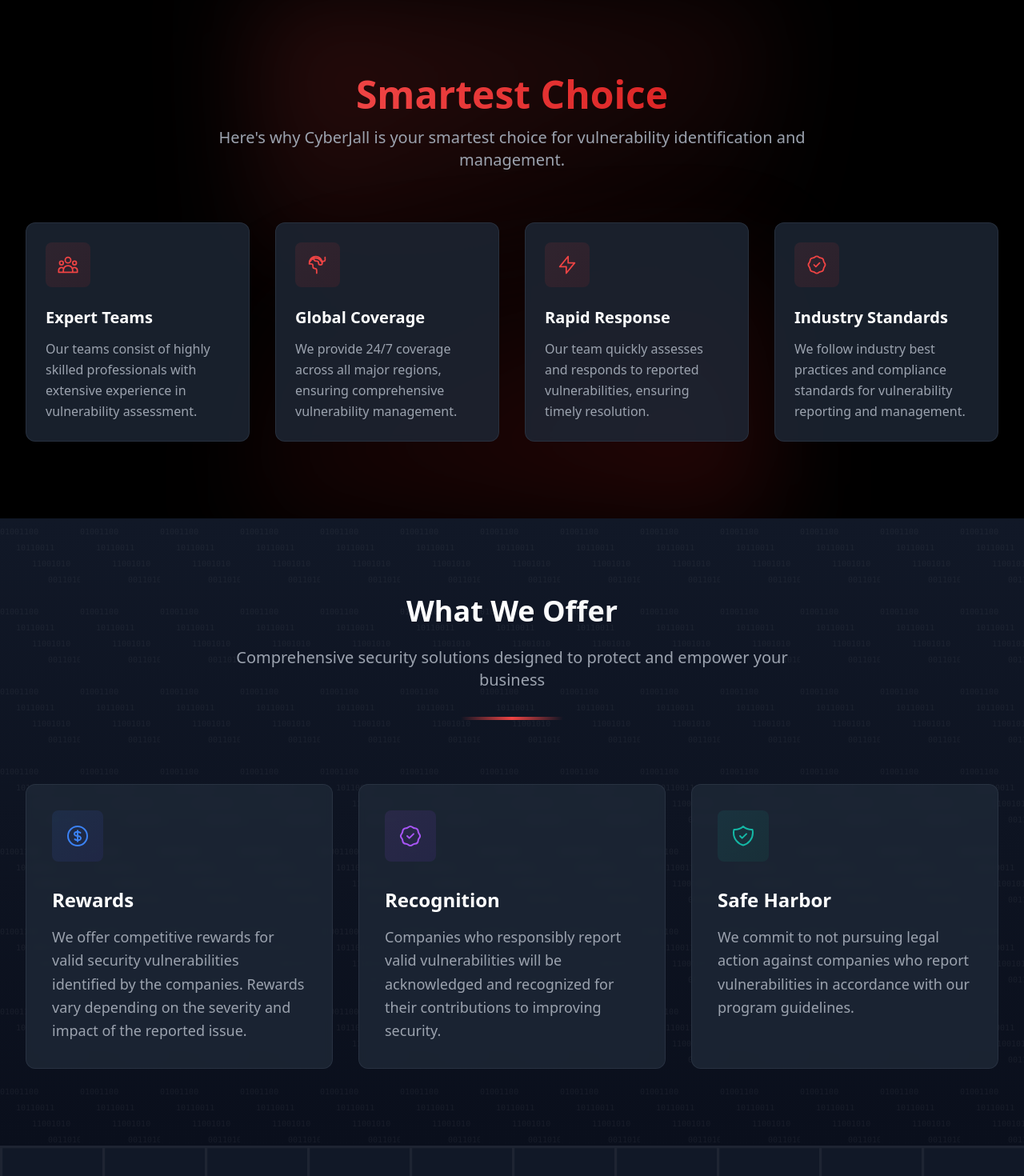
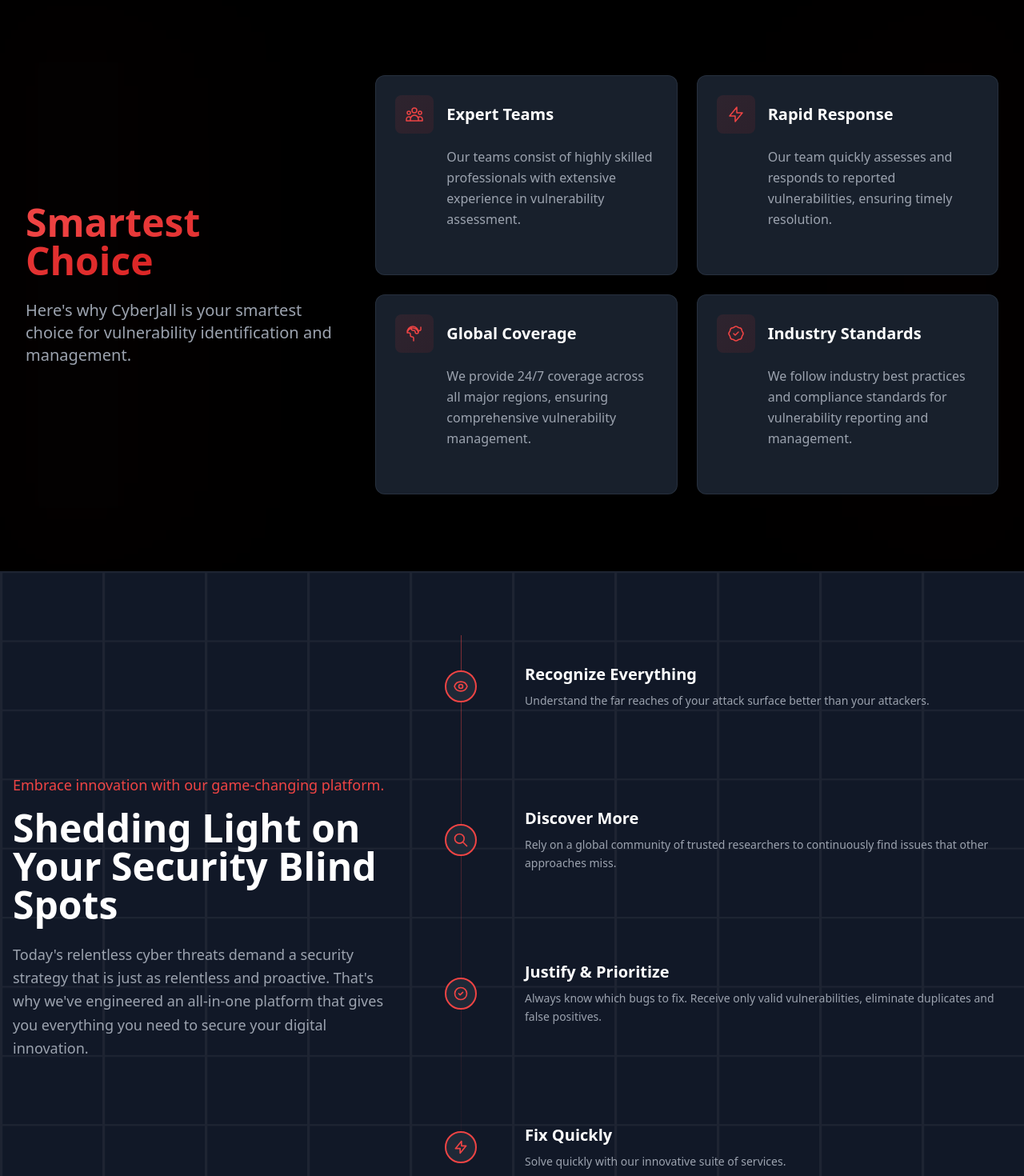
Before and after one commit to Mastermind730/CyberJall, a Next.js app: page / in a window 1280 px wide. Shown: the part 3220-4690 px from the top of the page at 80% size. Built offline with nearby package versions, Linux system fonts and the light colour scheme.

Commit message:
changed layout of some components on the home page

```diff
--- a/src/app/components/sections/SecurityFeatures.tsx
+++ b/src/app/components/sections/SecurityFeatures.tsx
@@ -2,7 +2,7 @@
 
 export const SecurityFeatures: React.FC = () => {
   return (
-    <section className="py-24 bg-gray-900 relative overflow-hidden">
+    <section className="py-20 bg-gray-900 relative overflow-hidden">
       {/* Background Pattern */}
       <div className="absolute inset-0 opacity-5">
         <svg className="w-full h-full" viewBox="0 0 100 100" preserveAspectRatio="none">
@@ -14,12 +14,13 @@
       </div>
 
       <div className="container mx-auto px-4">
-        {/* Header */}
-        <div className="max-w-4xl mx-auto text-center mb-16">
+        <div className="flex flex-col lg:flex-row gap-12">
+          {/* Left side - Header */}
+          <div className="lg:w-2/5 flex flex-col justify-center">
             <h3 className="text-lg font-medium text-red-500 mb-4">
               Embrace innovation with our game-changing platform.
             </h3>
-          <h2 className="text-4xl md:text-5xl font-bold text-white mb-8">
+            <h2 className="text-4xl md:text-5xl font-bold text-white mb-6">
               Shedding Light on Your Security Blind Spots
             </h2>
             <p className="text-lg text-gray-400 leading-relaxed">
@@ -28,91 +29,88 @@
             </p>
           </div>
 
-        {/* Features Timeline */}
-        <div className="max-w-5xl mx-auto relative">
+          {/* Right side - Features Timeline */}
+          <div className="lg:w-3/5 relative">
             {/* Timeline Line */}
-          <div className="absolute left-1/2 transform -translate-x-1/2 h-full w-px bg-gradient-to-b from-red-500/50 via-red-500/20 to-transparent"></div>
+            <div className="absolute left-8 h-full w-px bg-gradient-to-b from-red-500/50 via-red-500/20 to-transparent"></div>
 
             {/* Features */}
-          <div className="space-y-24">
+            <div className="space-y-16">
               {/* Feature 1 */}
-            <div className="relative flex items-center justify-between group">
-              <div className="w-5/12 pr-16 text-right">
-                <h3 className="text-2xl font-bold text-white mb-4 group-hover:text-red-500 transition-colors">
-                  Recognize Everything
-                </h3>
-                <p className="text-gray-400 leading-relaxed">
-                  Understand the far reaches of your attack surface better than your attackers.
-                </p>
-              </div>
-              <div className="absolute left-1/2 transform -translate-x-1/2 -translate-y-1/2">
-                <div className="w-12 h-12 rounded-full bg-gray-800 border-2 border-red-500 flex items-center justify-center group-hover:scale-110 transition-transform">
-                  <svg className="w-6 h-6 text-red-500" fill="none" viewBox="0 0 24 24" stroke="currentColor">
+              <div className="relative flex items-center group h-32">
+                <div className="absolute left-8 transform -translate-x-1/2">
+                  <div className="w-10 h-10 rounded-full bg-gray-800 border-2 border-red-500 flex items-center justify-center group-hover:scale-110 transition-transform">
+                    <svg className="w-5 h-5 text-red-500" fill="none" viewBox="0 0 24 24" stroke="currentColor">
                       <path strokeLinecap="round" strokeLinejoin="round" strokeWidth={2} d="M15 12a3 3 0 11-6 0 3 3 0 016 0z" />
                       <path strokeLinecap="round" strokeLinejoin="round" strokeWidth={2} d="M2.458 12C3.732 7.943 7.523 5 12 5c4.478 0 8.268 2.943 9.542 7-1.274 4.057-5.064 7-9.542 7-4.477 0-8.268-2.943-9.542-7z" />
                     </svg>
                   </div>
                 </div>
-              <div className="w-5/12 pl-16"></div>
+                <div className="ml-24 pl-4">
+                  <h3 className="text-xl font-bold text-white mb-2 group-hover:text-red-500 transition-colors">
+                    Recognize Everything
+                  </h3>
+                  <p className="text-gray-400 leading-relaxed text-sm">
+                    Understand the far reaches of your attack surface better than your attackers.
+                  </p>
+                </div>
               </div>
 
               {/* Feature 2 */}
-            <div className="relative flex items-center justify-between group">
-              <div className="w-5/12 pr-16"></div>
-              <div className="absolute left-1/2 transform -translate-x-1/2 -translate-y-1/2">
-                <div className="w-12 h-12 rounded-full bg-gray-800 border-2 border-red-500 flex items-center justify-center group-hover:scale-110 transition-transform">
-                  <svg className="w-6 h-6 text-red-500" fill="none" viewBox="0 0 24 24" stroke="currentColor">
+              <div className="relative flex items-center group h-32">
+                <div className="absolute left-8 transform -translate-x-1/2">
+                  <div className="w-10 h-10 rounded-full bg-gray-800 border-2 border-red-500 flex items-center justify-center group-hover:scale-110 transition-transform">
+                    <svg className="w-5 h-5 text-red-500" fill="none" viewBox="0 0 24 24" stroke="currentColor">
                       <path strokeLinecap="round" strokeLinejoin="round" strokeWidth={2} d="M21 21l-6-6m2-5a7 7 0 11-14 0 7 7 0 0114 0z" />
                     </svg>
                   </div>
                 </div>
-              <div className="w-5/12 pl-16">
-                <h3 className="text-2xl font-bold text-white mb-4 group-hover:text-red-500 transition-colors">
+                <div className="ml-24 pl-4">
+                  <h3 className="text-xl font-bold text-white mb-2 group-hover:text-red-500 transition-colors">
                     Discover More
                   </h3>
-                <p className="text-gray-400 leading-relaxed">
+                  <p className="text-gray-400 leading-relaxed text-sm">
                     Rely on a global community of trusted researchers to continuously find issues that other approaches miss.
                   </p>
                 </div>
               </div>
 
               {/* Feature 3 */}
-            <div className="relative flex items-center justify-between group">
-              <div className="w-5/12 pr-16 text-right">
-                <h3 className="text-2xl font-bold text-white mb-4 group-hover:text-red-500 transition-colors">
-                  Justify & Prioritize
-                </h3>
-                <p className="text-gray-400 leading-relaxed">
-                  Always know which bugs to fix. Receive only valid vulnerabilities, eliminate duplicates and false positives, and streamline remediation.
-                </p>
-              </div>
-              <div className="absolute left-1/2 transform -translate-x-1/2 -translate-y-1/2">
-                <div className="w-12 h-12 rounded-full bg-gray-800 border-2 border-red-500 flex items-center justify-center group-hover:scale-110 transition-transform">
-                  <svg className="w-6 h-6 text-red-500" fill="none" viewBox="0 0 24 24" stroke="currentColor">
+              <div className="relative flex items-center group h-32">
+                <div className="absolute left-8 transform -translate-x-1/2">
+                  <div className="w-10 h-10 rounded-full bg-gray-800 border-2 border-red-500 flex items-center justify-center group-hover:scale-110 transition-transform">
+                    <svg className="w-5 h-5 text-red-500" fill="none" viewBox="0 0 24 24" stroke="currentColor">
                       <path strokeLinecap="round" strokeLinejoin="round" strokeWidth={2} d="M9 12l2 2 4-4m6 2a9 9 0 11-18 0 9 9 0 0118 0z" />
                     </svg>
                   </div>
                 </div>
-              <div className="w-5/12 pl-16"></div>
+                <div className="ml-24 pl-4">
+                  <h3 className="text-xl font-bold text-white mb-2 group-hover:text-red-500 transition-colors">
+                    Justify & Prioritize
+                  </h3>
+                  <p className="text-gray-400 leading-relaxed text-sm">
+                    Always know which bugs to fix. Receive only valid vulnerabilities, eliminate duplicates and false positives.
+                  </p>
+                </div>
               </div>
 
               {/* Feature 4 */}
-            <div className="relative flex items-center justify-between group">
-              <div className="w-5/12 pr-16"></div>
-              <div className="absolute left-1/2 transform -translate-x-1/2 -translate-y-1/2">
-                <div className="w-12 h-12 rounded-full bg-gray-800 border-2 border-red-500 flex items-center justify-center group-hover:scale-110 transition-transform">
-                  <svg className="w-6 h-6 text-red-500" fill="none" viewBox="0 0 24 24" stroke="currentColor">
+              <div className="relative flex items-center group h-32">
+                <div className="absolute left-8 transform -translate-x-1/2">
+                  <div className="w-10 h-10 rounded-full bg-gray-800 border-2 border-red-500 flex items-center justify-center group-hover:scale-110 transition-transform">
+                    <svg className="w-5 h-5 text-red-500" fill="none" viewBox="0 0 24 24" stroke="currentColor">
                       <path strokeLinecap="round" strokeLinejoin="round" strokeWidth={2} d="M13 10V3L4 14h7v7l9-11h-7z" />
                     </svg>
                   </div>
                 </div>
-              <div className="w-5/12 pl-16">
-                <h3 className="text-2xl font-bold text-white mb-4 group-hover:text-red-500 transition-colors">
+                <div className="ml-24 pl-4">
+                  <h3 className="text-xl font-bold text-white mb-2 group-hover:text-red-500 transition-colors">
                     Fix Quickly
                   </h3>
-                <p className="text-gray-400 leading-relaxed">
+                  <p className="text-gray-400 leading-relaxed text-sm">
                     Solve quickly with our innovative suite of services.
                   </p>
+                </div>
               </div>
             </div>
           </div>
--- a/src/app/components/sections/SmartestChoice.tsx
+++ b/src/app/components/sections/SmartestChoice.tsx
@@ -5,103 +5,115 @@
   return (
     <section className="bg-black py-24 relative overflow-hidden">
       <div className="max-w-7xl mx-auto px-4 sm:px-6 lg:px-8 relative z-10">
-        <div className="text-center mb-16">
-          <h2 className="text-5xl font-bold mb-4">
+        <div className="flex flex-col lg:flex-row gap-12">
+          {/* Left side - Heading and subheading */}
+          <div className="lg:w-1/3 flex flex-col justify-center">
+            <h2 className="text-5xl font-bold mb-6">
               <span className="bg-gradient-to-r from-red-500 to-red-600 bg-clip-text text-transparent">
                 Smartest Choice
               </span>
             </h2>
-          <p className="text-xl text-gray-400 max-w-3xl mx-auto">
-            Here&apos;s why CyberJall is your smartest choice for vulnerability identification and management.
+            <p className="text-xl text-gray-400">
+              Here's why CyberJall is your smartest choice for vulnerability identification and management.
             </p>
           </div>
 
-        <div className="grid grid-cols-1 md:grid-cols-2 lg:grid-cols-4 gap-8">
+          {/* Right side - Cards grid */}
+          <div className="lg:w-2/3">
+            <div className="grid grid-cols-1 md:grid-cols-2 gap-6">
+              {/* Column 1 */}
+              <div className="space-y-6">
                 {/* Expert Teams Card */}
-          <div className="group relative transform transition-all duration-500 hover:-translate-y-2 hover:scale-[1.02]">
+                <div className="group h-[250px] relative transform transition-all duration-500 hover:-translate-y-1">
                   <div className="absolute -inset-0.5 bg-gradient-to-r from-red-500 to-red-600 rounded-xl blur opacity-0 group-hover:opacity-20 transition duration-500"></div>
                   <div className="relative bg-gray-800/80 backdrop-blur-sm p-6 rounded-xl border border-gray-700/50 transition duration-500 group-hover:border-red-500/50 h-full">
-              <div className="mb-6">
-                <div className="bg-gradient-to-br from-red-500/10 to-red-600/10 w-14 h-14 rounded-lg flex items-center justify-center transition duration-500 group-hover:from-red-500/20 group-hover:to-red-600/20">
-                  <svg className="w-7 h-7 text-red-500 transform transition duration-500 group-hover:scale-110 group-hover:rotate-6" fill="none" viewBox="0 0 24 24" stroke="currentColor">
+                    <div className="flex items-center gap-4 mb-4">
+                      <div className="bg-gradient-to-br from-red-500/10 to-red-600/10 w-12 h-12 rounded-lg flex items-center justify-center transition duration-500 group-hover:from-red-500/20 group-hover:to-red-600/20">
+                        <svg className="w-6 h-6 text-red-500" fill="none" viewBox="0 0 24 24" stroke="currentColor">
                           <path strokeLinecap="round" strokeLinejoin="round" strokeWidth="1.5" d="M17 20h5v-2a3 3 0 00-5.356-1.857M17 20H7m10 0v-2c0-.656-.126-1.283-.356-1.857M7 20H2v-2a3 3 0 015.356-1.857M7 20v-2c0-.656.126-1.283.356-1.857m0 0a5.002 5.002 0 019.288 0M15 7a3 3 0 11-6 0 3 3 0 016 0zm6 3a2 2 0 11-4 0 2 2 0 014 0zM7 10a2 2 0 11-4 0 2 2 0 014 0z" />
                         </svg>
                       </div>
-              </div>
-              <h3 className="text-xl font-bold text-white mb-3 transition duration-500 group-hover:text-red-400 group-hover:translate-x-1">
+                      <h3 className="text-xl font-bold text-white transition duration-500 group-hover:text-red-400">
                         Expert Teams
                       </h3>
-              <p className="text-gray-400 leading-relaxed transition duration-500 group-hover:text-gray-300">
+                    </div>
+                    <p className="text-gray-400 leading-relaxed pl-16 transition duration-500 group-hover:text-gray-300">
                       Our teams consist of highly skilled professionals with extensive experience in vulnerability assessment.
                     </p>
                   </div>
                 </div>
 
                 {/* Global Coverage Card */}
-          <div className="group relative transform transition-all duration-500 hover:-translate-y-2 hover:scale-[1.02]">
+                <div className="group h-[250px] relative transform transition-all duration-500 hover:-translate-y-1">
                   <div className="absolute -inset-0.5 bg-gradient-to-r from-red-500 to-red-600 rounded-xl blur opacity-0 group-hover:opacity-20 transition duration-500"></div>
                   <div className="relative bg-gray-800/80 backdrop-blur-sm p-6 rounded-xl border border-gray-700/50 transition duration-500 group-hover:border-red-500/50 h-full">
-              <div className="mb-6">
-                <div className="bg-gradient-to-br from-red-500/10 to-red-600/10 w-14 h-14 rounded-lg flex items-center justify-center transition duration-500 group-hover:from-red-500/20 group-hover:to-red-600/20">
-                  <svg className="w-7 h-7 text-red-500 transform transition duration-500 group-hover:scale-110 group-hover:rotate-6" fill="none" viewBox="0 0 24 24" stroke="currentColor">
+                    <div className="flex items-center gap-4 mb-4">
+                      <div className="bg-gradient-to-br from-red-500/10 to-red-600/10 w-12 h-12 rounded-lg flex items-center justify-center transition duration-500 group-hover:from-red-500/20 group-hover:to-red-600/20">
+                        <svg className="w-6 h-6 text-red-500" fill="none" viewBox="0 0 24 24" stroke="currentColor">
                           <path strokeLinecap="round" strokeLinejoin="round" strokeWidth="1.5" d="M3.055 11H5a2 2 0 012 2v1a2 2 0 002 2 2 2 0 012 2v2.945M8 3.935V5.5A2.5 2.5 0 0010.5 8h.5a2 2 0 012 2 2 2 0 104 0 2 2 0 012-2h.5A2.5 2.5 0 0020 5.5V3.935M3.055 11a7 7 0 1113.89 0M3.055 11a7 7 0 0113.89 0" />
                         </svg>
                       </div>
-              </div>
-              <h3 className="text-xl font-bold text-white mb-3 transition duration-500 group-hover:text-red-400 group-hover:translate-x-1">
+                      <h3 className="text-xl font-bold text-white transition duration-500 group-hover:text-red-400">
                         Global Coverage
                       </h3>
-              <p className="text-gray-400 leading-relaxed transition duration-500 group-hover:text-gray-300">
+                    </div>
+                    <p className="text-gray-400 leading-relaxed pl-16 transition duration-500 group-hover:text-gray-300">
                       We provide 24/7 coverage across all major regions, ensuring comprehensive vulnerability management.
                     </p>
                   </div>
                 </div>
+              </div>
 
+              {/* Column 2 */}
+              <div className="space-y-6">
                 {/* Rapid Response Card */}
-          <div className="group relative transform transition-all duration-500 hover:-translate-y-2 hover:scale-[1.02]">
+                <div className="group h-[250px] relative transform transition-all duration-500 hover:-translate-y-1">
                   <div className="absolute -inset-0.5 bg-gradient-to-r from-red-500 to-red-600 rounded-xl blur opacity-0 group-hover:opacity-20 transition duration-500"></div>
                   <div className="relative bg-gray-800/80 backdrop-blur-sm p-6 rounded-xl border border-gray-700/50 transition duration-500 group-hover:border-red-500/50 h-full">
-              <div className="mb-6">
-                <div className="bg-gradient-to-br from-red-500/10 to-red-600/10 w-14 h-14 rounded-lg flex items-center justify-center transition duration-500 group-hover:from-red-500/20 group-hover:to-red-600/20">
-                  <svg className="w-7 h-7 text-red-500 transform transition duration-500 group-hover:scale-110 group-hover:rotate-6" fill="none" viewBox="0 0 24 24" stroke="currentColor">
+                    <div className="flex items-center gap-4 mb-4">
+                      <div className="bg-gradient-to-br from-red-500/10 to-red-600/10 w-12 h-12 rounded-lg flex items-center justify-center transition duration-500 group-hover:from-red-500/20 group-hover:to-red-600/20">
+                        <svg className="w-6 h-6 text-red-500" fill="none" viewBox="0 0 24 24" stroke="currentColor">
                           <path strokeLinecap="round" strokeLinejoin="round" strokeWidth="1.5" d="M13 10V3L4 14h7v7l9-11h-7z" />
                         </svg>
                       </div>
-              </div>
-              <h3 className="text-xl font-bold text-white mb-3 transition duration-500 group-hover:text-red-400 group-hover:translate-x-1">
+                      <h3 className="text-xl font-bold text-white transition duration-500 group-hover:text-red-400">
                         Rapid Response
                       </h3>
-              <p className="text-gray-400 leading-relaxed transition duration-500 group-hover:text-gray-300">
+                    </div>
+                    <p className="text-gray-400 leading-relaxed pl-16 transition duration-500 group-hover:text-gray-300">
                       Our team quickly assesses and responds to reported vulnerabilities, ensuring timely resolution.
                     </p>
                   </div>
                 </div>
 
                 {/* Industry Standards Card */}
-          <div className="group relative transform transition-all duration-500 hover:-translate-y-2 hover:scale-[1.02]">
+                <div className="group h-[250px] relative transform transition-all duration-500 hover:-translate-y-1">
                   <div className="absolute -inset-0.5 bg-gradient-to-r from-red-500 to-red-600 rounded-xl blur opacity-0 group-hover:opacity-20 transition duration-500"></div>
                   <div className="relative bg-gray-800/80 backdrop-blur-sm p-6 rounded-xl border border-gray-700/50 transition duration-500 group-hover:border-red-500/50 h-full">
-              <div className="mb-6">
-                <div className="bg-gradient-to-br from-red-500/10 to-red-600/10 w-14 h-14 rounded-lg flex items-center justify-center transition duration-500 group-hover:from-red-500/20 group-hover:to-red-600/20">
-                  <svg className="w-7 h-7 text-red-500 transform transition duration-500 group-hover:scale-110 group-hover:rotate-6" fill="none" viewBox="0 0 24 24" stroke="currentColor">
+                    <div className="flex items-center gap-4 mb-4">
+                      <div className="bg-gradient-to-br from-red-500/10 to-red-600/10 w-12 h-12 rounded-lg flex items-center justify-center transition duration-500 group-hover:from-red-500/20 group-hover:to-red-600/20">
+                        <svg className="w-6 h-6 text-red-500" fill="none" viewBox="0 0 24 24" stroke="currentColor">
                           <path strokeLinecap="round" strokeLinejoin="round" strokeWidth="1.5" d="M9 12l2 2 4-4M7.835 4.697a3.42 3.42 0 001.946-.806 3.42 3.42 0 014.438 0 3.42 3.42 0 001.946.806 3.42 3.42 0 013.138 3.138 3.42 3.42 0 00.806 1.946 3.42 3.42 0 010 4.438 3.42 3.42 0 00-.806 1.946 3.42 3.42 0 01-3.138 3.138 3.42 3.42 0 00-1.946.806 3.42 3.42 0 01-4.438 0 3.42 3.42 0 00-1.946-.806 3.42 3.42 0 01-3.138-3.138 3.42 3.42 0 00-.806-1.946 3.42 3.42 0 010-4.438 3.42 3.42 0 00.806-1.946 3.42 3.42 0 013.138-3.138z" />
                         </svg>
                       </div>
-              </div>
-              <h3 className="text-xl font-bold text-white mb-3 transition duration-500 group-hover:text-red-400 group_hover:translate-x-1">
+                      <h3 className="text-xl font-bold text-white transition duration-500 group-hover:text-red-400">
                         Industry Standards
                       </h3>
-              <p className="text-gray-400 leading-relaxed transition duration-500 group-hover:text-gray-300">
+                    </div>
+                    <p className="text-gray-400 leading-relaxed pl-16 transition duration-500 group-hover:text-gray-300">
                       We follow industry best practices and compliance standards for vulnerability reporting and management.
                     </p>
                   </div>
                 </div>
               </div>
             </div>
+          </div>
+        </div>
+      </div>
 
       {/* Background gradient effects */}
-      <div className="absolute top-0 left-1/4 w-1/2 h-1/2 bg-gradient-to-br from-red-500/20 to-transparent blur-3xl"></div>
-      <div className="absolute bottom-0 right-1/4 w-1/2 h-1/2 bg-gradient-to-tl from-red-600/20 to-transparent blur-3xl"></div>
+      <div className="absolute top-0 left-0 w-1/3 h-full bg-gradient-to-r from-red-500/10 to-transparent blur-3xl opacity-20"></div>
+      <div className="absolute bottom-0 right-0 w-1/3 h-full bg-gradient-to-l from-red-600/10 to-transparent blur-3xl opacity-20"></div>
     </section>
   );
 };
--- a/src/app/page.tsx
+++ b/src/app/page.tsx
@@ -19,7 +19,7 @@
       <EntityShowcase/>
       <AboutUs />
       <SmartestChoice />
-      <WhatWeOffer />
+      {/* <WhatWeOffer /> */}
       {/* <Scope /> */}
       {/* <HowItWorks /> */}
       {/* <GetStarted /> */}
```
Lines whose indentation alone changed are shown as unchanged.
